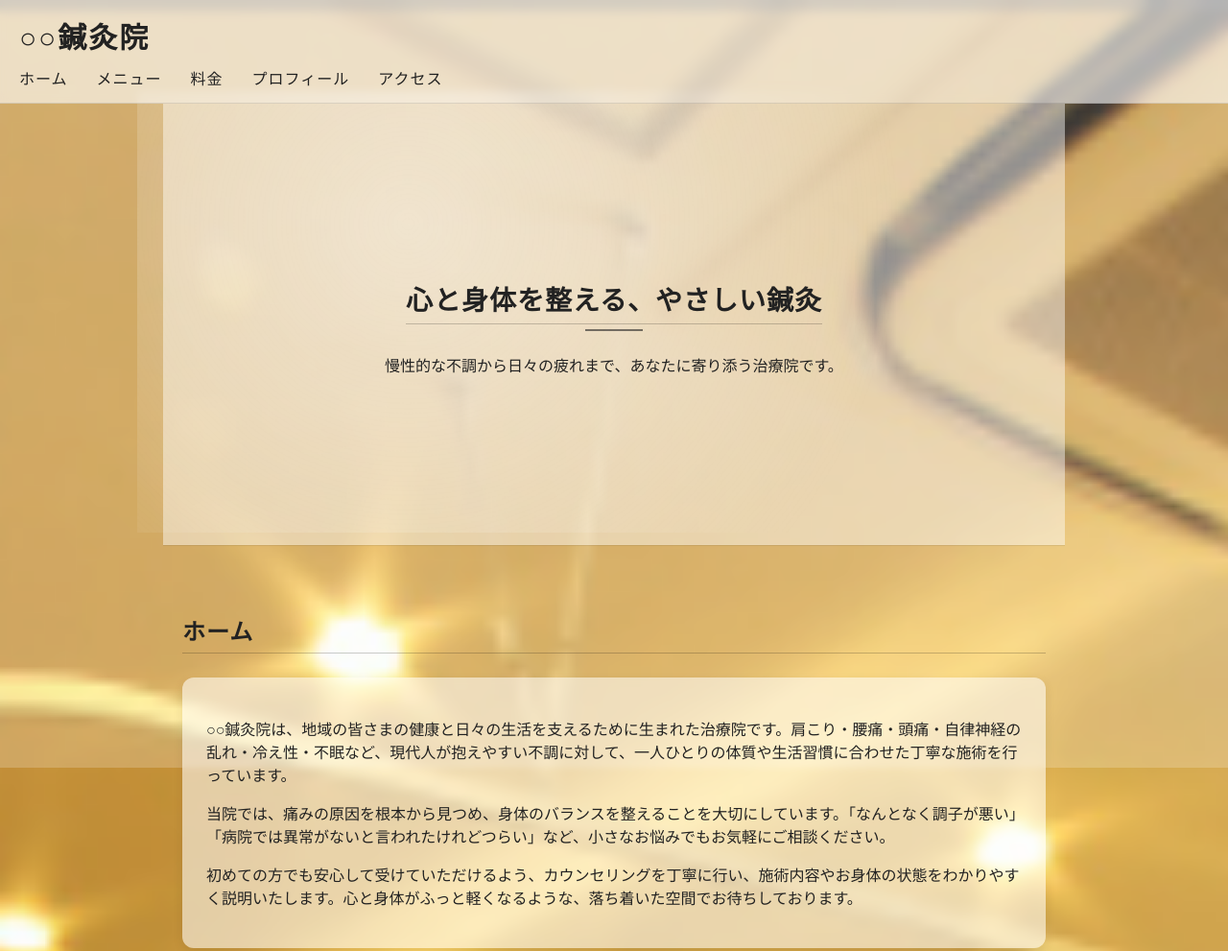
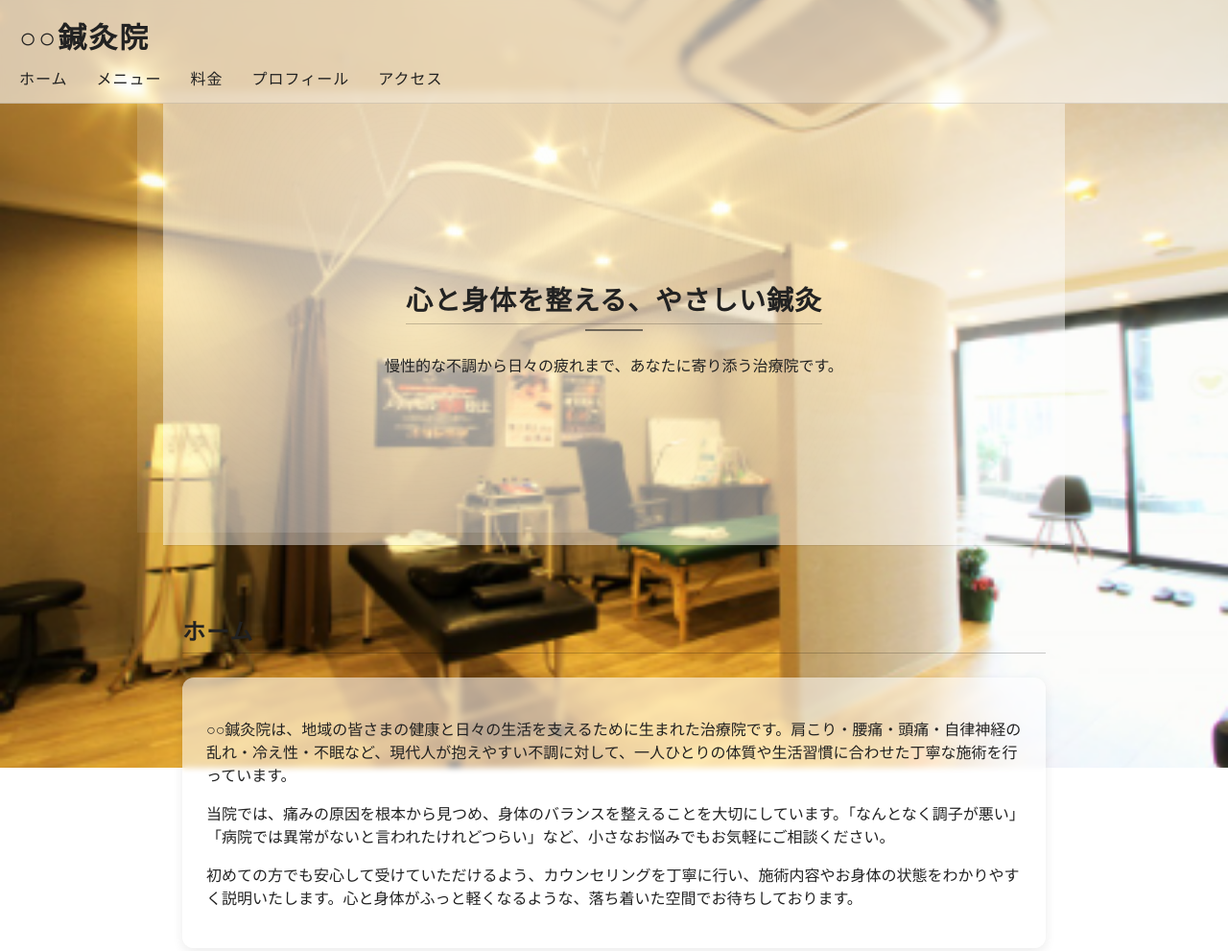
Before and after one commit to a-sakgitac/clinic-site, a plain HTML site: page index.html in a window 1280 px wide. Shown: the top 991 px of the page at 96% size. Drawn offline with Linux system fonts and the light colour scheme.

Commit message:
Add files via upload

```diff
--- a/index.html
+++ b/index.html
@@ -4,17 +4,35 @@
     <meta charset="UTF-8">
     <meta name="viewport" content="width=device-width, initial-scale=1.0">
     <title>○○鍼灸院</title>
+
+    <!-- 背景画像を先読み（読み込み遅延を防ぐ） -->
     <link rel="preload" as="image" href="images/bg-clinic.png">
 
     <style>
+        /* ==========================
+           固定背景レイヤー（スマホでも固定される）
+        ========================== */
+        .bg-fixed {
+            position: fixed;
+            top: 0;
+            left: 0;
+            width: 100%;
+            height: 100%;
+            background-image: url('images/bg-clinic.png');
+            background-size: cover;
+            background-position: center;
+            background-repeat: no-repeat;
+            z-index: -1;
+        }
+
         body {
             margin: 0;
             font-family: "Hiragino Sans", "Noto Sans JP", sans-serif;
-            background: url('images/bg-clinic.png') center/cover no-repeat;
             color: #222;
             position: relative;
         }
 
+        /* 背景の白い薄膜（世界観を維持） */
         body::before {
             content: "";
             position: fixed;
@@ -37,7 +55,7 @@
 
             display: flex;
             flex-direction: column;
-            align-items: flex-start; /* ← 左寄せ */
+            align-items: flex-start;
         }
 
         header h1 {
@@ -48,7 +66,6 @@
             letter-spacing: 2px;
         }
 
-        /* PCナビ（ロゴの下に左寄せで表示） */
         nav {
             margin-top: 10px;
             display: flex;
@@ -112,7 +129,7 @@
         }
 
         /* ==========================
-           スマホ用メニュー（header の外）
+           スマホ用メニュー
         ========================== */
         .mobile-nav {
             display: none;
@@ -151,7 +168,6 @@
             cursor: pointer;
         }
 
-        /* スマホ時の表示切替 */
         @media (max-width: 700px) {
             nav {
                 display: none;
@@ -293,14 +309,14 @@
 
         .map {
             width: 100%;
-            height: 40vh; /* PC */
+            height: 40vh;
             background: #ccc;
             border-radius: 8px;
         }
 
         @media (max-width: 700px) {
             .map {
-                height: 18vh; /* スマホで見切れない */
+                height: 18vh;
             }
         }
 
@@ -313,12 +329,15 @@
         }
     </style>
 </head>
+
 <body>
+
+    <!-- 固定背景レイヤー -->
+    <div class="bg-fixed"></div>
 
 <header>
     <h1>○○鍼灸院</h1>
 
-    <!-- PCではロゴ下に左寄せで表示 -->
     <nav>
         <a href="#home">ホーム</a>
         <a href="#menu">メニュー</a>
@@ -327,13 +346,11 @@
         <a href="#access">アクセス</a>
     </nav>
 
-    <!-- スマホ用ハンバーガー -->
     <div class="hamburger" id="hamburger">
         <span></span><span></span><span></span>
     </div>
 </header>
 
-<!-- スマホ用メニュー（header の外） -->
 <div class="mobile-nav" id="mobileNav">
     <div class="close-btn" id="closeBtn">×</div>
 
@@ -344,9 +361,6 @@
     <a href="#access">アクセス</a>
 </div>
 
-<!-- ==========================
-     ヒーロー
-========================== -->
 <section class="hero">
     <div class="hero-text">
         <h2>心と身体を整える、やさしい鍼灸</h2>
@@ -354,9 +368,6 @@
     </div>
 </section>
 
-<!-- ==========================
-     ホーム
-========================== -->
 <section id="home">
     <h2>ホーム</h2>
     <div class="card">
@@ -368,9 +379,6 @@
     </div>
 </section>
 
-<!-- ==========================
-     メニュー
-========================== -->
 <section id="menu">
     <h2>メニュー</h2>
     <div class="card">
@@ -383,9 +391,6 @@
     </div>
 </section>
 
-<!-- ==========================
-     料金
-========================== -->
 <section id="price">
     <h2>料金</h2>
     <div class="card">
@@ -395,9 +400,6 @@
     </div>
 </section>
 
-<!-- ==========================
-     プロフィール
-========================== -->
 <section id="profile">
     <h2>プロフィール</h2>
     <div class="card">
@@ -411,9 +413,6 @@
     </div>
 </section>
 
-<!-- ==========================
-     アクセス
-========================== -->
 <section id="access">
     <h2>アクセス</h2>
 
```
